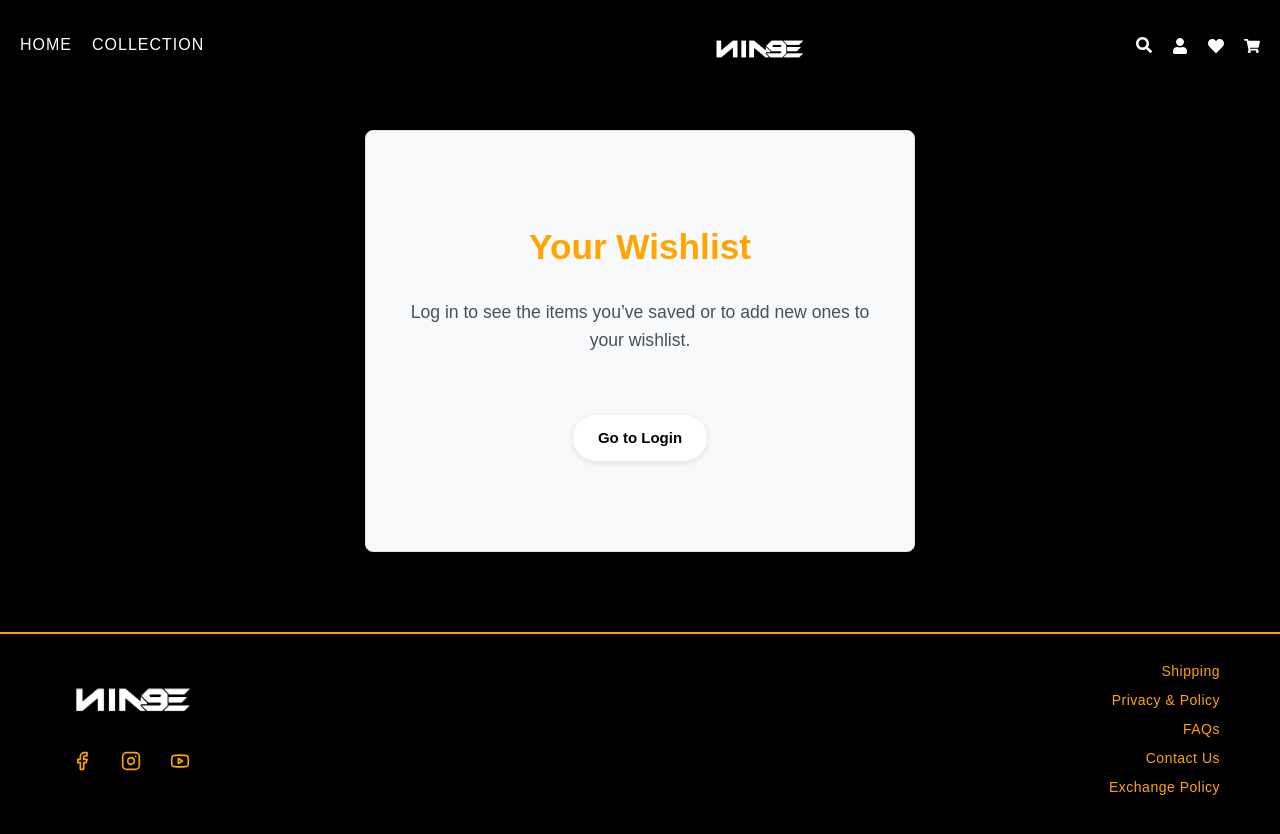
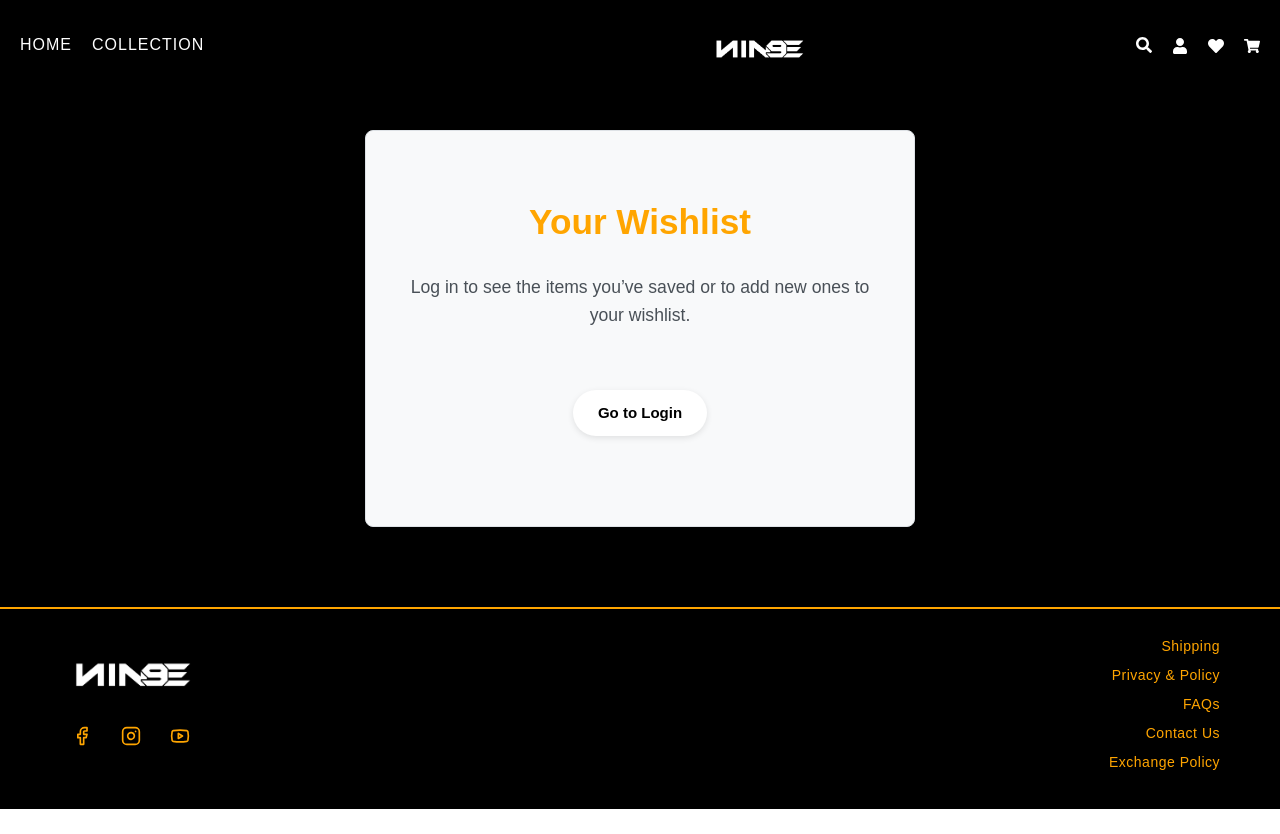
Before and after one commit to nine9clothing/nine, a React (Vite) app in the folder client/: page /wishlist in a window 1280 px wide. After the commit the page ends 809 px from the top, so only its background shows below. Built offline with nearby package versions, Linux system fonts and the light colour scheme; no server answers.

Commit message:
your message about the changes

```diff
--- a/client/src/pages/WishlistPage.jsx
+++ b/client/src/pages/WishlistPage.jsx
@@ -140,7 +140,7 @@ const styles = {
     fontSize: window.innerWidth <= 768 ? '2rem' : '2.2rem',
     marginBottom: '30px',
     color: '#Ffa500',
-    marginTop: '55px',
+    marginTop: '30px',
     textAlign: 'center',
   },
   loadingText: {
```
